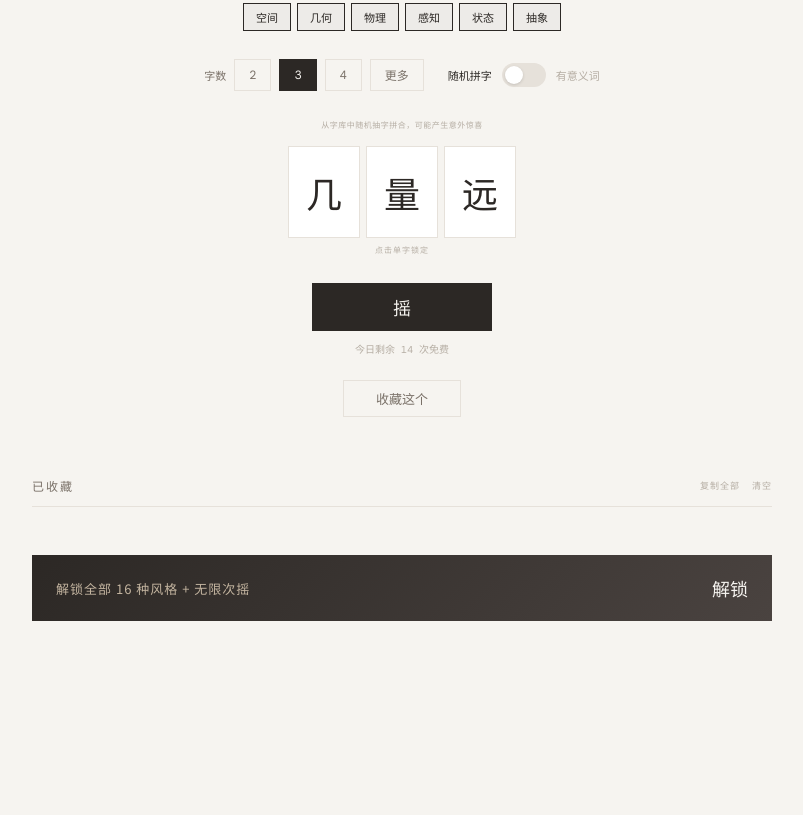
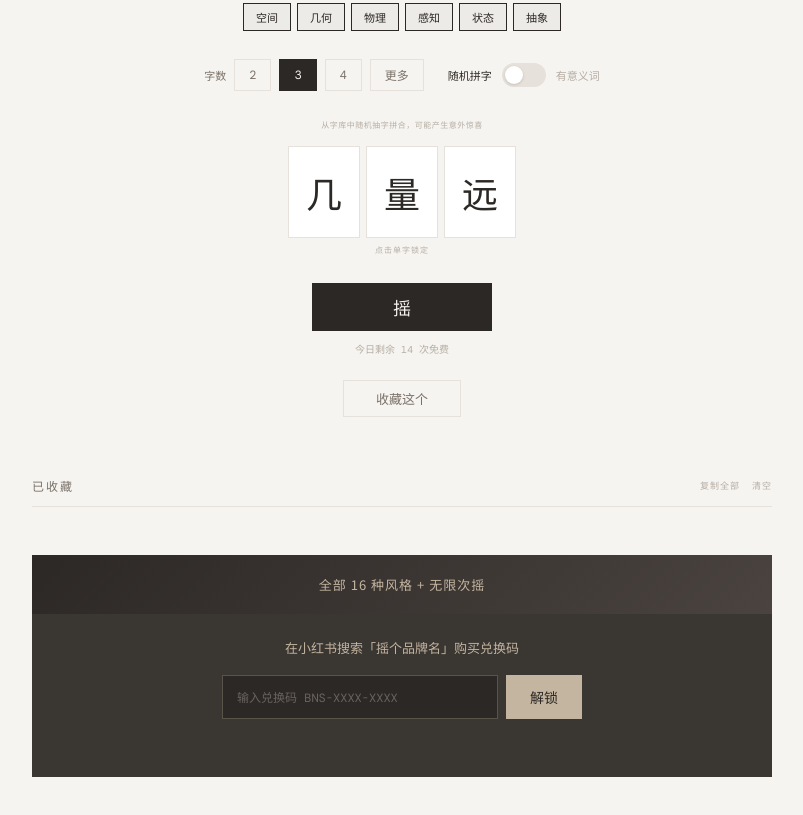
Before and after one commit to ylj823684791-a11y/brand-name-shaker, a website: page public/index.html in a window 1280 px wide. Shown: the part 963-1778 px from the top of the page, without its empty margins (238-1041 px from the left). Before the commit the page ends 1624 px from the top, so only its background shows below. Drawn offline with nearby package versions, Linux system fonts and the light colour scheme; a web font is replaced by a local one.

Commit message:
Update index.html

```diff
--- a/public/index.html
+++ b/public/index.html
@@ -159,11 +159,10 @@ body{background:var(--bg);font-family:'Noto Sans SC',sans-serif;color:var(--text
 </div>
 <!-- UNLOCK SECTION -->
 <div class="unlock-section" id="unlockSection">
-<div class="unlock-bar" onclick="toggleCodePanel()">
-<span class="unlock-bar-text">解锁全部 16 种风格 + 无限次摇</span>
-<span class="unlock-bar-price">解锁</span>
+<div class="unlock-bar" style="justify-content:center">
+<span class="unlock-bar-text">全部 16 种风格 + 无限次摇</span>
 </div>
-<div class="code-panel" id="codePanel">
+<div class="code-panel open" id="codePanel">
 <div class="code-panel-inner">
 <div class="code-step">在小红书搜索「摇个品牌名」购买兑换码</div>
 <div class="code-input-row">
```
